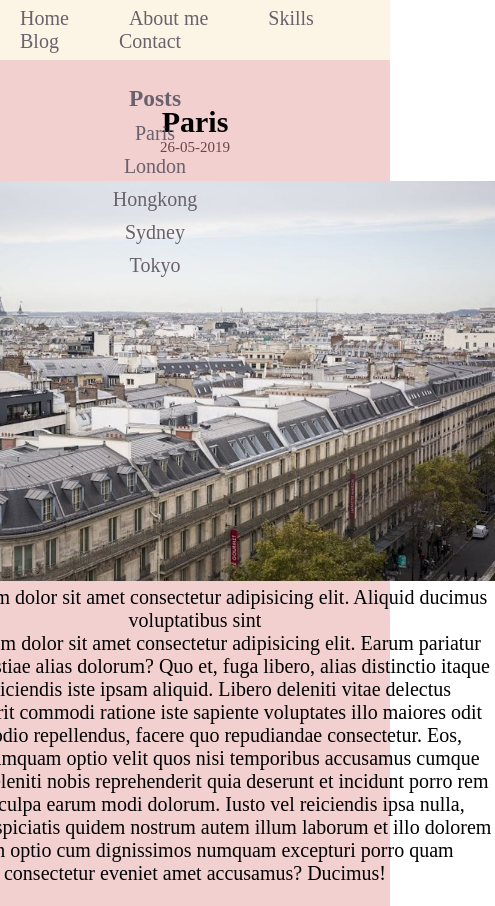
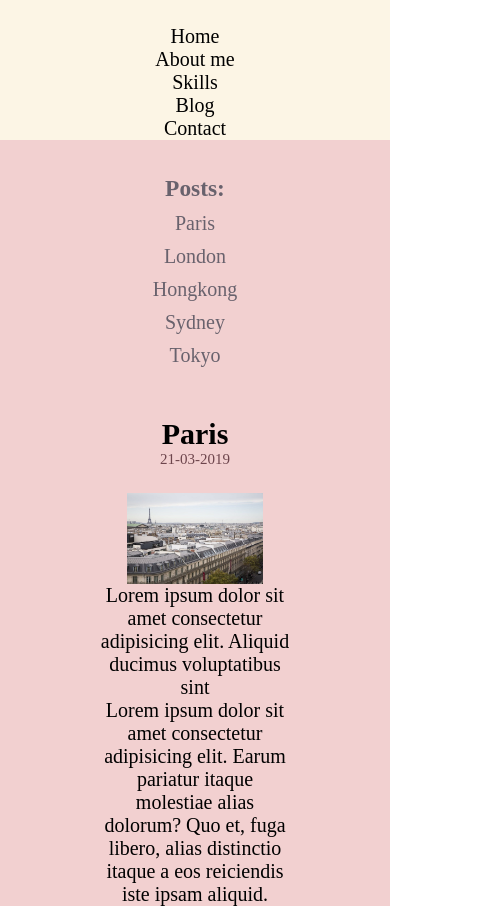
Before and after one commit to ssfung/web_portfolio, a plain HTML site: page paris.html in a window 390 px wide. Shown: the top 906 px of the page, 495 px wide, since content can reach past the window. Drawn offline with Linux system fonts and the light colour scheme.

Commit message:
fixed all media queries

```diff
--- a/hongkong.css
+++ b/hongkong.css
@@ -18,7 +18,10 @@
   justify-content: flex-end;
   align-items: center;
 }
+nav .nav-dropdown{
+  display:none
 
+}
 .nav-container a {
   margin-left: 20px;
   margin-right: 5px;
@@ -112,3 +115,79 @@
   background: #ECEBE4;
   text-align:Center;
 }
+
+/* media query */
+@media only screen and (max-width:480px) {
+
+  #main {
+    height:140px;
+  }
+
+  #side {
+    width:auto;
+    flex-flow:wrap;
+    position:static;
+    margin-top:75px;
+    text-align:center;
+    display:grid;
+    margin-left:0px;
+
+  }
+  #side li {
+    display:inline-block;
+
+  }
+
+nav .nav-dropdown{
+  list-style-type: none;
+  text-decoration:none;
+  display:flex;
+  flex-direction:column;
+  justify-content:center;
+  align-items:center;
+}
+
+nav{
+  height:150px;
+  position:relative;
+  display:flex;
+  flex-direction:column;
+  display:block;
+
+
+}
+
+nav .nav-dropdown a{
+  text-decoration:none;
+  color:black;
+
+
+}
+nav .nav-container{
+  display:none;
+}
+
+.blogpage-body{
+  width:50vw;
+}
+.blogpage-wrapper{
+  display:flex;
+  flex-direction:column;
+}
+
+.blogpage-content{
+  margin-top:0px;
+}
+.blogpage-content img{
+  height:60%;
+  width:70%;
+  display:flex;
+  justify-content: center;
+  margin:none;
+}
+.words{
+  display:flex;
+  flex-direction:column;
+  justify-content:center;
+  align-items:center;
+}
--- a/london.html
+++ b/london.html
@@ -3,7 +3,6 @@
   <head>
     <meta charset="UTF-8" />
     <meta name="viewport" content="width=device-width, initial-scale=1.0" />
-    <link rel="stylesheet" href="./hongkong.css" />
     <link rel="stylesheet" href="./hongkong.css" />
     <title>SuSu Fung Portfolio</title>
   </head>
@@ -16,20 +15,28 @@
       <a href="./index.html#blog" >Blog</a>
       <a href="./index.html#contact">Contact</a>
       </div>
+
+            <div class ="nav-dropdown">
+      <li><a href="./index.html">Home</a></li>
+      <li><a href="#./index.html#about">About me</a></li>
+      <li><a href="./index.html#skills">Skills</a></li>
+      <li><a href="./index.html#blog" >Blog</a></li>
+      <li><a href="./index.html#contact">Contact</a></li>
+      </div>
     </nav>
     <section>
 
       <div class="blogpage-wrapper">
         <div class="blogpage-body">
-          <nav id ="side">
-      <li><h3>Posts</h3></li>
+        <div id ="side">
+      <h3>Posts:</h3>
       <li><a href="./paris.html">Paris</a>
       <li><a href="./london.html">London</a>
       <li><a href="./hongkong.html">Hongkong</a>
       <li><a href="./sydney.html">Sydney</a>
       <li><a href="./tokyo.html">Tokyo</a></li>
-      </nav>
 
+      </div>
         <div class="blogpage-content">
           <div class="words">
           <h1>London </h1>
@@ -37,10 +44,11 @@
           <img src="./london-pic.jpeg" height="400px" width="600px">
           <p>Lorem ipsum dolor sit amet consectetur adipisicing elit. Aliquid ducimus voluptatibus sint
           </p>
-          <p>Lorem ipsum dolor sit amet consectetur adipisicing elit. Earum pariatur itaque molestiae alias dolorum? Quo et, fuga libero, alias distinctio itaque a eos reiciendis iste ipsam aliquid. Libero deleniti vitae delectus reprehenderit commodi ratione iste sapiente voluptates illo maiores odit repellat odio repellendus, facere quo repudiandae consectetur. Eos, minima, numquam optio velit quos nisi temporibus accusamus cumque obcaecati deleniti nobis reprehenderit quia deserunt et incidunt porro rem expedita culpa earum modi dolorum. Iusto vel reiciendis ipsa nulla, corporis perspiciatis quidem nostrum autem illum laborum et illo dolorem magnam optio cum dignissimos numquam excepturi porro quam consectetur eveniet amet accusamus? Ducimus!</p>
+          <p>Lorem ipsum dolor sit amet consectetur adipisicing elit. Earum pariatur itaque molestiae alias dolorum? Quo et, fuga libero, alias distinctio itaque a eos reiciendis iste ipsam aliquid. Libero deleniti vitae delectus reprehenderit commodi ratione iste sapiente voluptates illo maiores odit repellat odio repellendus, facere quo repudiandae consectetur. Eos, minima, numquam optio velit quos nisi temporibus accusamus cumque obcaecati deleniti nobis reprehenderit quia deserunt et incidunt porro rem expedita culpa earum modi dolorum.</p>
         </div>
          </div>
-        </div>
+         </div>
+         </div>
       </div>
        </section>
   </body>
--- a/paris.html
+++ b/paris.html
@@ -3,7 +3,6 @@
   <head>
     <meta charset="UTF-8" />
     <meta name="viewport" content="width=device-width, initial-scale=1.0" />
-    <link rel="stylesheet" href="./hongkong.css" />
     <link rel="stylesheet" href="./hongkong.css" />
     <title>SuSu Fung Portfolio</title>
   </head>
@@ -16,31 +15,40 @@
       <a href="./index.html#blog" >Blog</a>
       <a href="./index.html#contact">Contact</a>
       </div>
+
+            <div class ="nav-dropdown">
+      <li><a href="./index.html">Home</a></li>
+      <li><a href="#./index.html#about">About me</a></li>
+      <li><a href="./index.html#skills">Skills</a></li>
+      <li><a href="./index.html#blog" >Blog</a></li>
+      <li><a href="./index.html#contact">Contact</a></li>
+      </div>
     </nav>
     <section>
 
       <div class="blogpage-wrapper">
         <div class="blogpage-body">
-          <nav id ="side">
-      <li><h3>Posts</h3></li>
+        <div id ="side">
+      <h3>Posts:</h3>
       <li><a href="./paris.html">Paris</a>
       <li><a href="./london.html">London</a>
       <li><a href="./hongkong.html">Hongkong</a>
       <li><a href="./sydney.html">Sydney</a>
       <li><a href="./tokyo.html">Tokyo</a></li>
-      </nav>
 
+      </div>
         <div class="blogpage-content">
           <div class="words">
           <h1>Paris </h1>
-          <p id="date">26-05-2019</p>
+          <p id="date">21-03-2019</p>
           <img src="./paris-pic.jpeg" height="400px" width="600px">
           <p>Lorem ipsum dolor sit amet consectetur adipisicing elit. Aliquid ducimus voluptatibus sint
           </p>
-          <p>Lorem ipsum dolor sit amet consectetur adipisicing elit. Earum pariatur itaque molestiae alias dolorum? Quo et, fuga libero, alias distinctio itaque a eos reiciendis iste ipsam aliquid. Libero deleniti vitae delectus reprehenderit commodi ratione iste sapiente voluptates illo maiores odit repellat odio repellendus, facere quo repudiandae consectetur. Eos, minima, numquam optio velit quos nisi temporibus accusamus cumque obcaecati deleniti nobis reprehenderit quia deserunt et incidunt porro rem expedita culpa earum modi dolorum. Iusto vel reiciendis ipsa nulla, corporis perspiciatis quidem nostrum autem illum laborum et illo dolorem magnam optio cum dignissimos numquam excepturi porro quam consectetur eveniet amet accusamus? Ducimus!</p>
+          <p>Lorem ipsum dolor sit amet consectetur adipisicing elit. Earum pariatur itaque molestiae alias dolorum? Quo et, fuga libero, alias distinctio itaque a eos reiciendis iste ipsam aliquid. Libero deleniti vitae delectus reprehenderit commodi ratione iste sapiente voluptates illo maiores odit repellat odio repellendus, facere quo repudiandae consectetur. Eos, minima, numquam optio velit quos nisi temporibus accusamus cumque obcaecati deleniti nobis reprehenderit quia deserunt et incidunt porro rem expedita culpa earum modi dolorum.</p>
         </div>
          </div>
-        </div>
+         </div>
+         </div>
       </div>
        </section>
   </body>
--- a/style.css
+++ b/style.css
@@ -20,6 +20,10 @@ nav {
 
 }
 
+nav .nav-dropdown{
+  display:none
+
+}
 .nav-container a {
   margin-left: 20px;
   margin-right: 5px;
@@ -227,28 +231,40 @@ form {
   text-align:Center;
 }
 
+/* media query for html page */
 @media only screen and (max-width:480px) {
+nav .nav-dropdown{
+  list-style-type: none;
+  text-decoration:none;
+      display:flex;
+  flex-direction:column;
+  justify-content:center;
+  align-items:center;
+
+
+}
 nav{
-  display:inline-block;
-  height:200px;
+  height:150px;
   position:relative;
   display:flex;
+  flex-direction:column;
   justify-content:center;
   align-items:center;
-  list-style-type: none;
-  text-decoration:none;
-  text-align:center;
+
 }
 
 nav .nav-dropdown a{
   text-decoration:none;
-  font-color:black;
+  color:black;
+
 
 }
 nav .nav-container{
   display:none;
 }
-
+.homepage-content {
+  padding-top:200px;
+}
 .about-me-wrapper {
   display:flex;
   flex-direction:column;
```
Also changed, not shown: hongkong.html (+14 -5 lines), sydney.html (+15 -7 lines), tokyo.html (+15 -7 lines).
